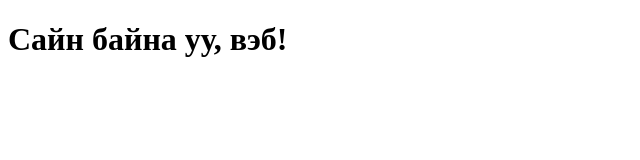
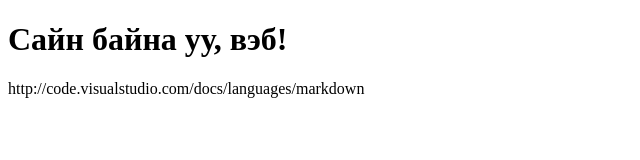
Before and after one commit to MARLAA1234/MARLAAS, a plain HTML site: page index.html in a window 1280 px wide. Shown: the whole page, without its empty margins (0-640 px from the left). Drawn offline with Linux system fonts and the light colour scheme.

Commit message:
Update index.html
DFG

```diff
--- a/index.html
+++ b/index.html
@@ -9,3 +9,4 @@
     <h1>Сайн байна уу, вэб!</h1>
 </body>
 </html>
+http://code.visualstudio.com/docs/languages/markdown
```
